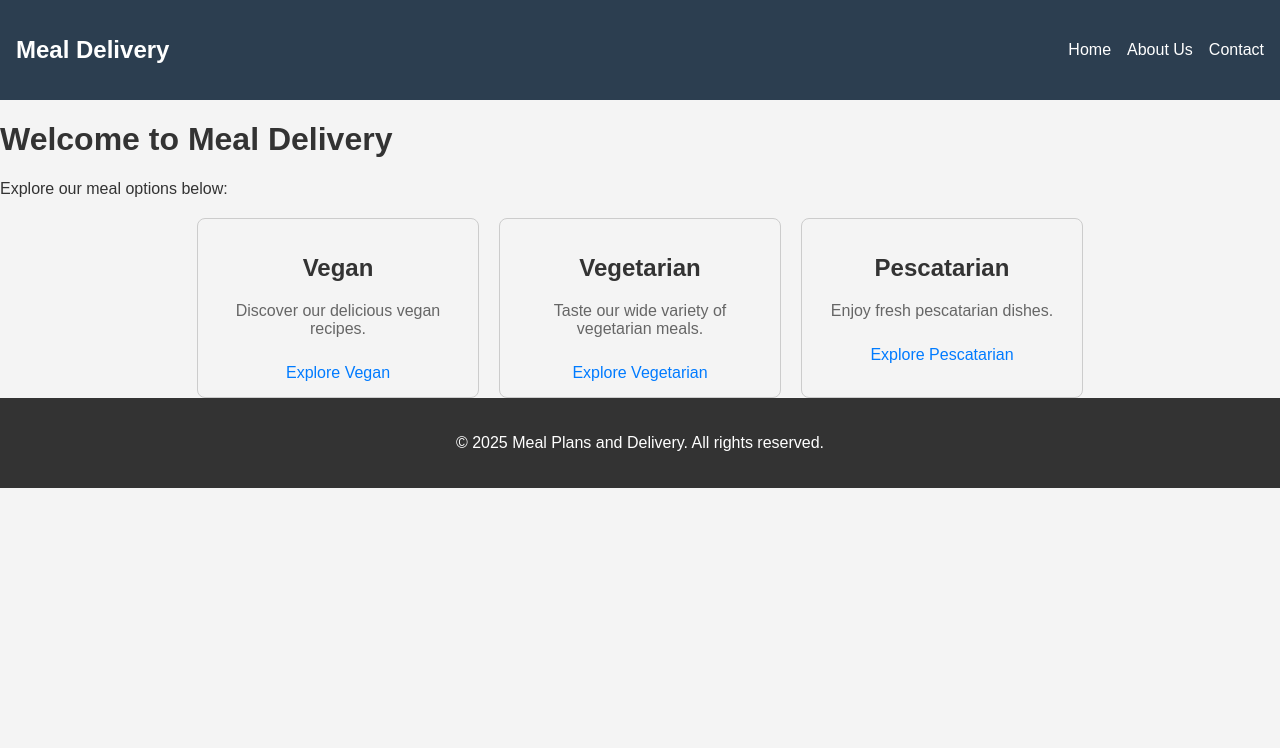
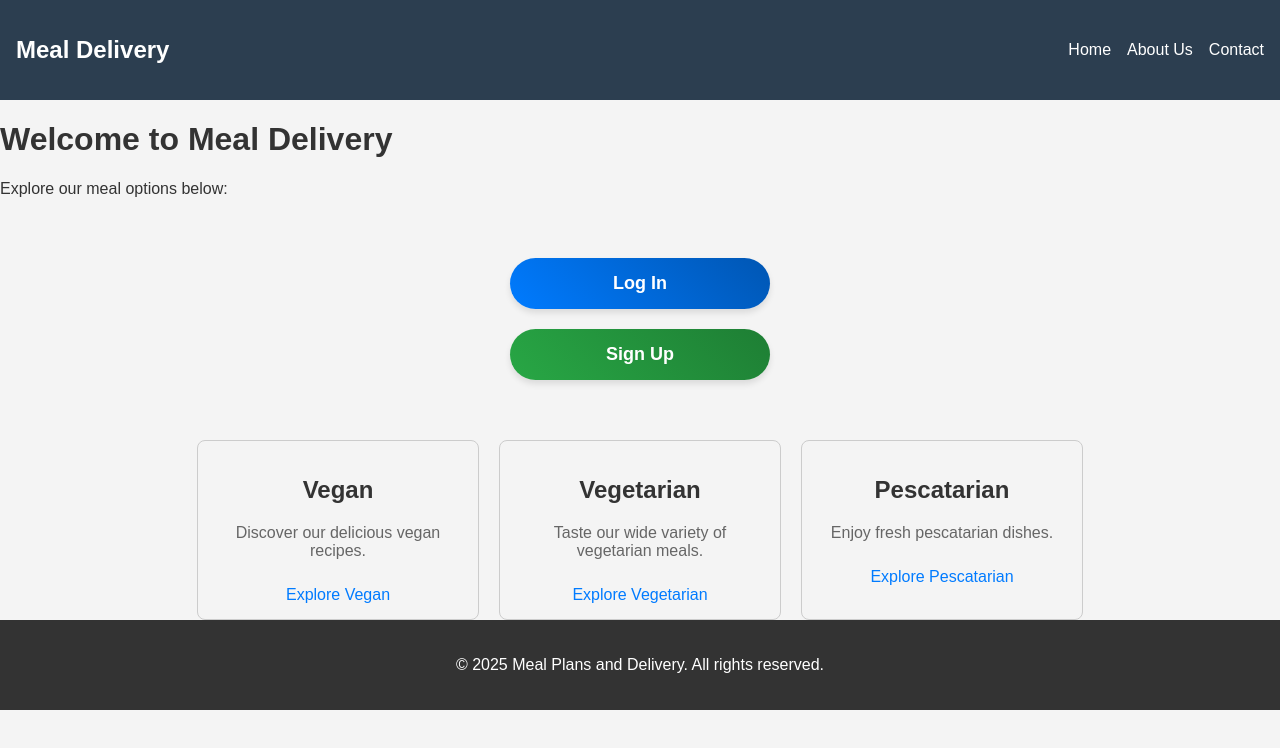
Before and after one commit to sandu456/mealdelivery-Frontend, a React (Vite) app: page / in a window 1280 px wide. Shown: the top 748 px of the page. Built offline with nearby package versions, Linux system fonts and the light colour scheme.

Commit message:
login signup

```diff
--- a/src/App.tsx
+++ b/src/App.tsx
@@ -34,6 +34,14 @@ const App: React.FC = () => {
               <div>
                 <h1>Welcome to Meal Delivery</h1>
                 <p>Explore our meal options below:</p>
+                <div className="login-signup">
+                  <Link to="/login" className="button login-button">
+                    Log In
+                  </Link>
+                  <Link to="/signup" className="button signup-button">
+                    Sign Up
+                  </Link>
+                </div>
                 <div className="meal-categories">
                   <div className="category">
                     <h2>Vegan</h2>
--- a/src/index.css
+++ b/src/index.css
@@ -114,3 +114,45 @@ body {
   text-align: center;
   padding: 20px 0;
 }
+
+.login-signup {
+  display: flex;
+  flex-direction: column;
+  justify-content: center;
+  align-items: center;
+  margin: 50px 0;
+}
+
+.login-signup .button {
+  padding: 15px 30px;
+  font-size: 18px;
+  font-weight: bold;
+  color: white;
+  text-decoration: none;
+  border: none;
+  border-radius: 50px;
+  cursor: pointer;
+  text-align: center;
+  transition: transform 0.2s ease, background-color 0.2s ease;
+  margin: 10px 0;
+  width: 200px;
+  box-shadow: 0px 4px 6px rgba(0, 0, 0, 0.1);
+}
+
+.login-signup .login-button {
+  background: linear-gradient(45deg, #007bff, #0056b3);
+}
+
+.login-signup .login-button:hover {
+  background: linear-gradient(45deg, #0056b3, #003d80);
+  transform: scale(1.05);
+}
+
+.login-signup .signup-button {
+  background: linear-gradient(45deg, #28a745, #1e7e34);
+}
+
+.login-signup .signup-button:hover {
+  background: linear-gradient(45deg, #1e7e34, #155d27);
+  transform: scale(1.05);
+}
```
